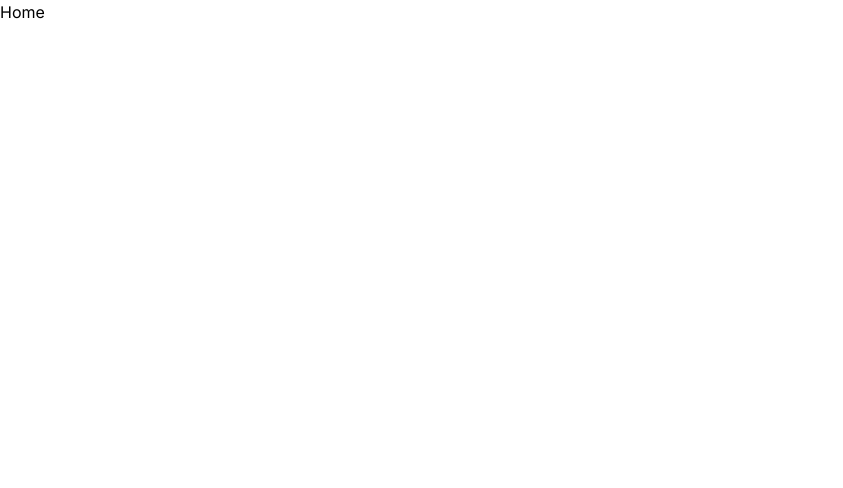
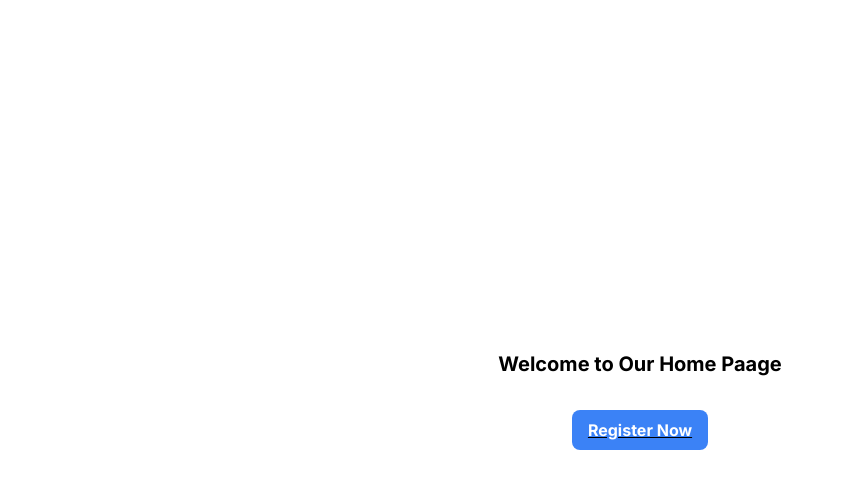
Before and after one commit to wdcs-jatinjain/product-catalog, a Next.js app in the folder client/: page / in a window 1280 px wide. Shown: the top 488 px of the page, without its empty margins (0-843 px from the left). Built offline with nearby package versions, Linux system fonts and the light colour scheme.

Commit message:
added validations on Register Form

```diff
--- a/client/src/app/components/RegisterForm.tsx
+++ b/client/src/app/components/RegisterForm.tsx
@@ -25,8 +25,13 @@ export default function RegisterPage() {
   const [showPassword, setShowPassword] = useState<boolean>();
 
   const validationSchema = Yup.object().shape({
-    name: Yup.string().required("Name is required."),
-    email: Yup.string().email("Invalid email").required("Email is required."),
+    name: Yup.string()
+    .min(4, "Name should be at least 4 characters long.")
+    .matches(/^[a-zA-Z\s]*$/, "Numbers are not allowed in the name.")
+    .required("Name is required."),
+    email: Yup.string().email("Invalid email")
+    .matches(/\.com$/, "Email should end with '.com'.")
+    .required("Email is required."),
     password: Yup.string()
       .trim()
       .required("Please enter password.")
@@ -38,8 +43,12 @@ export default function RegisterPage() {
     confirmPassword: Yup.string()
       .oneOf([Yup.ref("password")], "Passwords must match.")
       .required("Please confirm your password"),
-    phone: Yup.string().required("Phone number is required."),
-    zipCode: Yup.string().required("Zip code is required."),
+    phone: Yup.string()
+    .matches(/^\d{10}$/, "Phone number should be exactly 10 digits.")
+    .required("Phone number is required."),
+    zipCode: Yup.string()
+    .matches(/^\d{6}$/, "Zip code should be exactly 6 digits.")
+    .required("Zip code is required."),
   });
 
   const {
--- a/client/src/app/page.tsx
+++ b/client/src/app/page.tsx
@@ -1,9 +1,17 @@
 import { ToastContainer } from "react-toastify";
+import Link from "next/link";
 
 const Home = () => {
   return (
     <>
-      <div>Home</div>
+      <div className="flex flex-col items-center justify-center h-screen">
+        <div className="mb-8 text-xl font-bold">Welcome to Our Home Paage</div>
+        <Link href="/register">
+          <div className="bg-blue-500 hover:bg-blue-600 text-white font-bold py-2 px-4 rounded-lg focus:outline-none focus:ring-2 focus:ring-blue-500 focus:ring-offset-2">
+            Register Now
+          </div>
+        </Link>
+      </div>
       <ToastContainer />
     </>
   );
```
